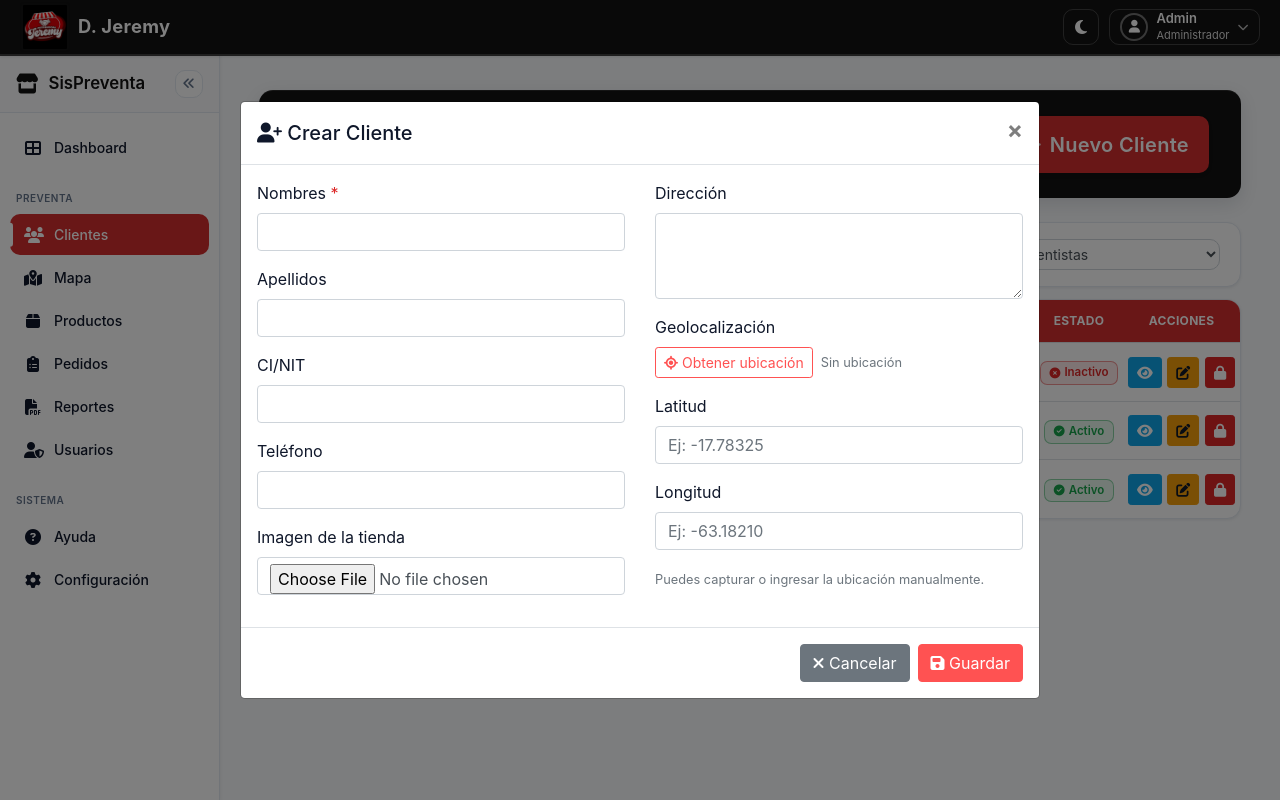
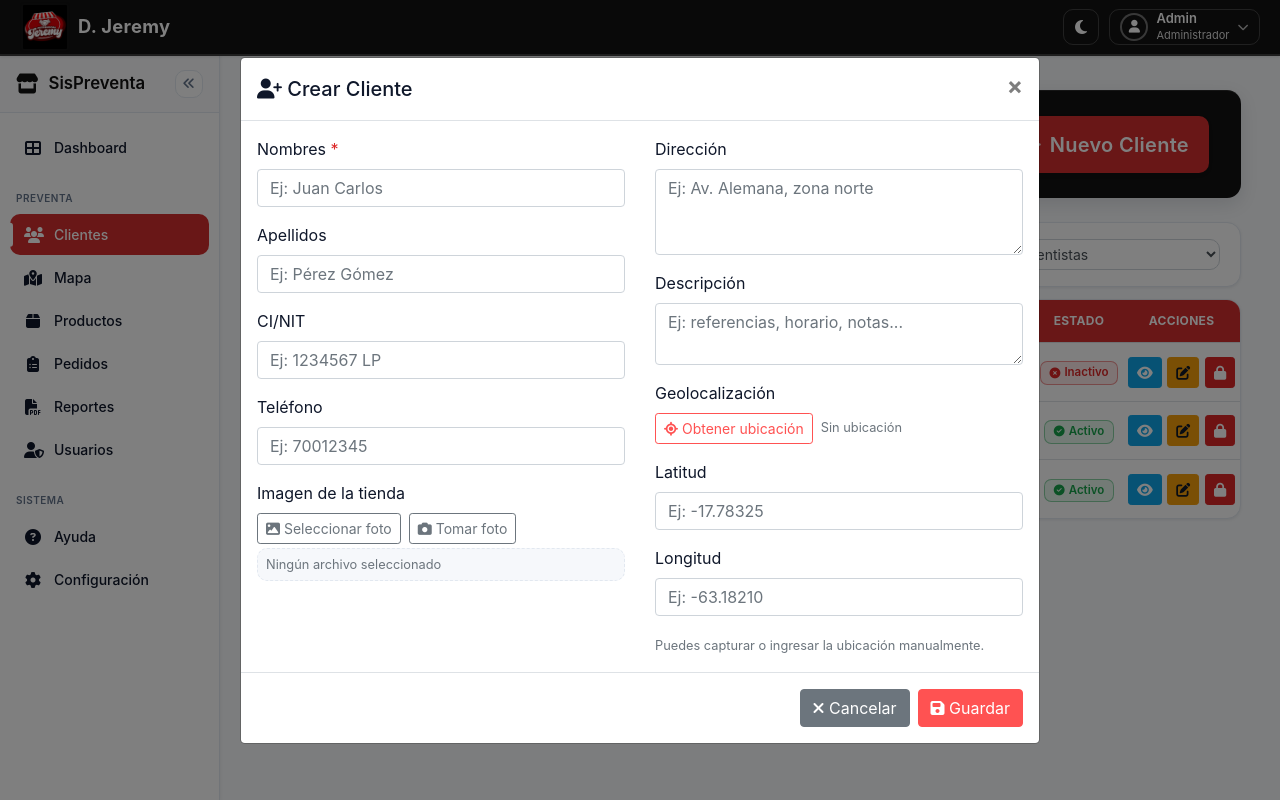
Before and after one commit to Guilder23/Sistema-Preventa, a Django app: page /clientes/ in a window 1280 px wide, after a click on "Nuevo Cliente". Run offline with Django 5.2, Linux system fonts and the light colour scheme; a user stored in the database is signed in; data comes from the database, SQL or seed files in the repository; some libraries are stand-ins or nearby versions.

Commit message:
Aumentando input de tomar foto con camara y descripcion funcional

```diff
--- a/apps/clientes/models.py
+++ b/apps/clientes/models.py
@@ -8,6 +8,8 @@ class Cliente(models.Model):
     ci_nit = models.CharField(max_length=50, blank=True, null=True)
     telefono = models.CharField(max_length=30, blank=True, null=True)
     direccion = models.TextField(blank=True, null=True)
+
+    descripcion = models.TextField(blank=True, null=True)
 
     foto_tienda = models.ImageField(upload_to="clientes/tiendas/", blank=True, null=True)
 
--- a/apps/clientes/views.py
+++ b/apps/clientes/views.py
@@ -133,6 +133,7 @@ def crear_cliente(request):
     ci_nit = (request.POST.get("ci_nit") or "").strip()
     telefono = (request.POST.get("telefono") or "").strip()
     direccion = (request.POST.get("direccion") or "").strip()
+    descripcion = (request.POST.get("descripcion") or "").strip()
     latitud = (request.POST.get("latitud") or "").strip()
     longitud = (request.POST.get("longitud") or "").strip()
     foto_tienda = request.FILES.get("foto_tienda")
@@ -147,6 +148,7 @@ def crear_cliente(request):
         ci_nit=ci_nit or None,
         telefono=telefono or None,
         direccion=direccion or None,
+        descripcion=descripcion or None,
         latitud=latitud or None,
         longitud=longitud or None,
         foto_tienda=foto_tienda,
@@ -177,6 +179,7 @@ def obtener_cliente(request, id: int):
             "ci_nit": cliente.ci_nit or "",
             "telefono": cliente.telefono or "",
             "direccion": cliente.direccion or "",
+            "descripcion": cliente.descripcion or "",
             "latitud": str(cliente.latitud) if cliente.latitud is not None else "",
             "longitud": str(cliente.longitud) if cliente.longitud is not None else "",
             "foto_url": cliente.foto_tienda.url if cliente.foto_tienda else "",
@@ -197,6 +200,7 @@ def editar_cliente(request, id: int):
     ci_nit = (request.POST.get("ci_nit") or "").strip()
     telefono = (request.POST.get("telefono") or "").strip()
     direccion = (request.POST.get("direccion") or "").strip()
+    descripcion = (request.POST.get("descripcion") or "").strip()
     latitud = (request.POST.get("latitud") or "").strip()
     longitud = (request.POST.get("longitud") or "").strip()
     foto_tienda = request.FILES.get("foto_tienda")
@@ -211,6 +215,7 @@ def editar_cliente(request, id: int):
     cliente.ci_nit = ci_nit or None
     cliente.telefono = telefono or None
     cliente.direccion = direccion or None
+    cliente.descripcion = descripcion or None
     cliente.latitud = latitud or None
     cliente.longitud = longitud or None
     if foto_tienda:
--- a/static/css/clientes/clientes.css
+++ b/static/css/clientes/clientes.css
@@ -33,6 +33,19 @@
     color: var(--color-texto-secundario);
 }
 
+.cliente-foto-actions .btn {
+    white-space: nowrap;
+}
+
+/* Nombre de archivo seleccionado (input file custom) */
+#crearFotoTiendaNombre,
+#editFotoTiendaNombre {
+    padding: 6px 8px;
+    border: 1px dashed var(--color-borde);
+    border-radius: var(--radio-md);
+    background: color-mix(in srgb, var(--color-gris-claro), transparent 35%);
+}
+
 /* Badges de estado (activo/inactivo) */
 .badge-estado {
     display: inline-flex;
--- a/static/css/clientes/modals/crea.css
+++ b/static/css/clientes/modals/crea.css
@@ -1 +1,10 @@
 /* Modal crear cliente */
+
+.cliente-camara-video {
+    display: block;
+    width: 100%;
+    max-height: 240px;
+    background: #000;
+    border-radius: 4px;
+    object-fit: contain;
+}
--- a/static/js/clientes/modals/crea.js
+++ b/static/js/clientes/modals/crea.js
@@ -1,3 +1,126 @@
+(function (global) {
+    'use strict';
+
+    function stopStream(state) {
+        if (state.stream) {
+            state.stream.getTracks().forEach(function (t) {
+                t.stop();
+            });
+            state.stream = null;
+        }
+        if (state.video) {
+            state.video.srcObject = null;
+        }
+    }
+
+    function openUserMedia() {
+        if (!navigator.mediaDevices || !navigator.mediaDevices.getUserMedia) {
+            return Promise.reject(new Error('no-getUserMedia'));
+        }
+        var withFacing = { video: { facingMode: { ideal: 'environment' } }, audio: false };
+        return navigator.mediaDevices.getUserMedia(withFacing).catch(function () {
+            return navigator.mediaDevices.getUserMedia({ video: true, audio: false });
+        });
+    }
+
+    function blobToFile(blob) {
+        var name = 'tienda_camara_' + Date.now() + '.jpg';
+        try {
+            return new File([blob], name, { type: 'image/jpeg' });
+        } catch (e) {
+            blob.name = name;
+            return blob;
+        }
+    }
+
+    /**
+     * Tomar foto con la cámara y asignarla al input file (mismo envío que galería).
+     */
+    function initClienteFotoCamara(options) {
+        var fileInput = document.getElementById(options.fileInputId);
+        var preview = document.getElementById(options.previewId);
+        var btnAbrir = document.getElementById(options.btnAbrirId);
+        var wrap = document.getElementById(options.wrapId);
+        var video = document.getElementById(options.videoId);
+        var btnCapturar = document.getElementById(options.btnCapturarId);
+        var btnCerrar = document.getElementById(options.btnCerrarId);
+        if (!fileInput || !preview || !btnAbrir || !wrap || !video || !btnCapturar || !btnCerrar) {
+            return null;
+        }
+
+        var state = { stream: null, video: video };
+
+        function cerrarCamara() {
+            stopStream(state);
+            wrap.classList.add('d-none');
+        }
+
+        btnAbrir.addEventListener('click', function () {
+            if (!window.isSecureContext) {
+                alert(
+                    'La cámara solo funciona en HTTPS. Esta página no es un contexto seguro (revisa la URL).'
+                );
+                return;
+            }
+            openUserMedia()
+                .then(function (stream) {
+                    state.stream = stream;
+                    video.srcObject = stream;
+                    wrap.classList.remove('d-none');
+                })
+                .catch(function () {
+                    alert(
+                        'No se pudo acceder a la cámara. Permite el permiso del sitio en el navegador o prueba otro navegador.'
+                    );
+                });
+        });
+
+        btnCapturar.addEventListener('click', function () {
+            if (!state.stream || !video.videoWidth) {
+                return;
+            }
+            var canvas = document.createElement('canvas');
+            canvas.width = video.videoWidth;
+            canvas.height = video.videoHeight;
+            var ctx = canvas.getContext('2d');
+            ctx.drawImage(video, 0, 0);
+            canvas.toBlob(
+                function (blob) {
+                    if (!blob) {
+                        return;
+                    }
+                    var file = blobToFile(blob);
+                    var dt = new DataTransfer();
+                    try {
+                        dt.items.add(file);
+                        fileInput.files = dt.files;
+                    } catch (e) {
+                        alert('Tu navegador no permite asignar la foto al formulario. Elige imagen desde archivos.');
+                        return;
+                    }
+                    if (preview.src && preview.src.indexOf('blob:') === 0) {
+                        URL.revokeObjectURL(preview.src);
+                    }
+                    preview.src = URL.createObjectURL(file);
+                    preview.classList.remove('d-none');
+                    cerrarCamara();
+                    fileInput.dispatchEvent(new Event('change', { bubbles: true }));
+                },
+                'image/jpeg',
+                0.92
+            );
+        });
+
+        btnCerrar.addEventListener('click', cerrarCamara);
+
+        return {
+            stop: cerrarCamara
+        };
+    }
+
+    global.initClienteFotoCamara = initClienteFotoCamara;
+})(window);
+
 (function () {
     'use strict';
 
@@ -27,21 +150,49 @@
     }
 
     document.addEventListener('DOMContentLoaded', function () {
-        const btn = document.getElementById('btnUbicacionCrear');
-        if (!btn) return;
-        btn.addEventListener('click', function () {
+        let camaraCrear = null;
+        if (typeof window.initClienteFotoCamara === 'function') {
+            camaraCrear = window.initClienteFotoCamara({
+                fileInputId: 'crearFotoTienda',
+                previewId: 'crearFotoTiendaPreview',
+                btnAbrirId: 'btnCrearFotoCamara',
+                wrapId: 'crearCamaraWrap',
+                videoId: 'crearCamaraVideo',
+                btnCapturarId: 'btnCrearCamaraCapturar',
+                btnCerrarId: 'btnCrearCamaraCerrar'
+            });
+        }
+
+        const btnUbicacion = document.getElementById('btnUbicacionCrear');
+        if (btnUbicacion) {
+            btnUbicacion.addEventListener('click', function () {
                 capturarUbicacion(
                     document.getElementById('crearLatitud'),
                     document.getElementById('crearLongitud'),
                     document.getElementById('ubicacionCrearEstado')
                 );
             });
+        }
 
         const fotoInput = document.getElementById('crearFotoTienda');
         const fotoPreview = document.getElementById('crearFotoTiendaPreview');
-        if (fotoInput && fotoPreview) {
+        const fotoNombre = document.getElementById('crearFotoTiendaNombre');
+        const btnSeleccionar = document.getElementById('btnCrearFotoSeleccionar');
+
+        if (btnSeleccionar && fotoInput) {
+            btnSeleccionar.addEventListener('click', function () {
+                fotoInput.click();
+            });
+        }
+
+        if (fotoInput) {
             fotoInput.addEventListener('change', function () {
                 const file = fotoInput.files && fotoInput.files[0];
+                if (fotoNombre) {
+                    fotoNombre.textContent = file ? file.name : 'Ningún archivo seleccionado';
+                }
+
+                if (!fotoPreview) return;
                 if (!file) {
                     fotoPreview.src = '';
                     fotoPreview.classList.add('d-none');
@@ -54,6 +205,9 @@
         }
 
         $('#modalCrearCliente').on('hidden.bs.modal', function () {
+            if (camaraCrear) {
+                camaraCrear.stop();
+            }
             const lat = document.getElementById('crearLatitud');
             const lon = document.getElementById('crearLongitud');
             const st = document.getElementById('ubicacionCrearEstado');
@@ -66,6 +220,10 @@
                 fotoPreview.src = '';
                 fotoPreview.classList.add('d-none');
             }
+
+            if (fotoNombre) {
+                fotoNombre.textContent = 'Ningún archivo seleccionado';
+            }
         });
     });
 })();
--- a/static/js/clientes/modals/edita.js
+++ b/static/js/clientes/modals/edita.js
@@ -27,6 +27,22 @@
     }
 
     $(document).ready(function () {
+        let camaraEditar = null;
+        if (typeof window.initClienteFotoCamara === 'function') {
+            camaraEditar = window.initClienteFotoCamara({
+                fileInputId: 'editFotoTienda',
+                previewId: 'editFotoTiendaPreview',
+                btnAbrirId: 'btnEditFotoCamara',
+                wrapId: 'editCamaraWrap',
+                videoId: 'editCamaraVideo',
+                btnCapturarId: 'btnEditCamaraCapturar',
+                btnCerrarId: 'btnEditCamaraCerrar'
+            });
+        }
+
+        const btnSeleccionar = document.getElementById('btnEditFotoSeleccionar');
+        const fotoNombre = document.getElementById('editFotoTiendaNombre');
+
         $(document).on('click', '.btn-editar-cliente', function (e) {
             e.preventDefault();
             const id = $(this).data('cliente-id');
@@ -43,6 +59,7 @@
                     $('#editCiNit').val(data.ci_nit || '');
                     $('#editTelefono').val(data.telefono || '');
                     $('#editDireccion').val(data.direccion || '');
+                    $('#editDescripcion').val(data.descripcion || '');
                     $('#editLatitud').val(data.latitud || '');
                     $('#editLongitud').val(data.longitud || '');
                     $('#editActivoCliente').prop('checked', !!data.activo);
@@ -83,9 +100,19 @@
 
         const fotoInput = document.getElementById('editFotoTienda');
         const fotoPreview = document.getElementById('editFotoTiendaPreview');
+
+        if (btnSeleccionar && fotoInput) {
+            btnSeleccionar.addEventListener('click', function () {
+                fotoInput.click();
+            });
+        }
+
         if (fotoInput && fotoPreview) {
             fotoInput.addEventListener('change', function () {
                 const file = fotoInput.files && fotoInput.files[0];
+                if (fotoNombre) {
+                    fotoNombre.textContent = file ? file.name : 'Ningún archivo seleccionado';
+                }
                 if (!file) {
                     fotoPreview.src = '';
                     fotoPreview.classList.add('d-none');
@@ -107,6 +134,9 @@
         });
 
         $('#modalEditarCliente').on('hidden.bs.modal', function () {
+            if (camaraEditar) {
+                camaraEditar.stop();
+            }
             $('#formEditarCliente')[0].reset();
             setEstado(document.getElementById('ubicacionEditarEstado'), 'Sin ubicación');
 
@@ -117,6 +147,10 @@
                 fp.classList.add('d-none');
             }
             if (fi) fi.value = '';
+
+            if (fotoNombre) {
+                fotoNombre.textContent = 'Ningún archivo seleccionado';
+            }
         });
     });
 })();
--- a/static/js/clientes/modals/ver.js
+++ b/static/js/clientes/modals/ver.js
@@ -21,6 +21,7 @@
                     $('#verClienteCiNit').text(data.ci_nit || '—');
                     $('#verClienteTelefono').text(data.telefono || '—');
                     $('#verClienteDireccion').text(data.direccion || '—');
+                    $('#verClienteDescripcion').text(data.descripcion || '—');
 
                     const ubicacion = (data.latitud && data.longitud)
                         ? `${parseFloat(data.latitud).toFixed(5)}, ${parseFloat(data.longitud).toFixed(5)}`
--- a/templates/clientes/modals/crea.html
+++ b/templates/clientes/modals/crea.html
@@ -12,24 +12,42 @@
                         <div class="col-md-6">
                             <div class="form-group">
                                 <label>Nombres <span class="text-danger">*</span></label>
-                                <input type="text" class="form-control" name="nombres" required>
+                                <input type="text" class="form-control" name="nombres" placeholder="Ej: Juan Carlos" required>
                             </div>
                             <div class="form-group">
                                 <label>Apellidos</label>
-                                <input type="text" class="form-control" name="apellidos">
+                                <input type="text" class="form-control" name="apellidos" placeholder="Ej: Pérez Gómez">
                             </div>
                             <div class="form-group">
                                 <label>CI/NIT</label>
-                                <input type="text" class="form-control" name="ci_nit">
+                                <input type="text" class="form-control" name="ci_nit" placeholder="Ej: 1234567 LP">
                             </div>
                             <div class="form-group">
                                 <label>Teléfono</label>
-                                <input type="text" class="form-control" name="telefono">
+                                <input type="text" class="form-control" name="telefono" placeholder="Ej: 70012345">
                             </div>
 
                             <div class="form-group">
                                 <label>Imagen de la tienda</label>
-                                <input type="file" class="form-control" id="crearFotoTienda" name="foto_tienda" accept="image/*">
+                                <input type="file" class="d-none" id="crearFotoTienda" name="foto_tienda" accept="image/*">
+                                <div class="cliente-foto-actions d-flex flex-wrap align-items-start" style="gap:8px;">
+                                    <button type="button" class="btn btn-outline-secondary btn-sm" id="btnCrearFotoSeleccionar" title="Seleccionar una imagen desde el dispositivo">
+                                        <i class="fas fa-image"></i> Seleccionar foto
+                                    </button>
+                                    <button type="button" class="btn btn-outline-secondary btn-sm" id="btnCrearFotoCamara" title="Pedir permiso y usar la cámara">
+                                        <i class="fas fa-camera"></i> Tomar foto
+                                    </button>
+                                </div>
+                                <small class="text-muted d-block mt-1" id="crearFotoTiendaNombre">Ningún archivo seleccionado</small>
+                                <div id="crearCamaraWrap" class="cliente-camara-wrap d-none mt-2">
+                                    <video id="crearCamaraVideo" class="cliente-camara-video" playsinline muted autoplay></video>
+                                    <div class="d-flex flex-wrap mt-2" style="gap:8px;">
+                                        <button type="button" class="btn btn-primary btn-sm" id="btnCrearCamaraCapturar">
+                                            <i class="fas fa-camera-retro"></i> Capturar
+                                        </button>
+                                        <button type="button" class="btn btn-outline-secondary btn-sm" id="btnCrearCamaraCerrar">Cerrar cámara</button>
+                                    </div>
+                                </div>
                                 <div class="mt-2">
                                     <img id="crearFotoTiendaPreview" class="cliente-foto-preview d-none" alt="Previsualización de tienda">
                                 </div>
@@ -38,7 +56,12 @@
                         <div class="col-md-6">
                             <div class="form-group">
                                 <label>Dirección</label>
-                                <textarea class="form-control" name="direccion" rows="3"></textarea>
+                                <textarea class="form-control" name="direccion" rows="3" placeholder="Ej: Av. Alemana, zona norte"></textarea>
+                            </div>
+
+                            <div class="form-group">
+                                <label>Descripción</label>
+                                <textarea class="form-control" name="descripcion" rows="2" placeholder="Ej: referencias, horario, notas..."></textarea>
                             </div>
 
                             <div class="form-group">
--- a/templates/clientes/modals/edita.html
+++ b/templates/clientes/modals/edita.html
@@ -13,24 +13,42 @@
                         <div class="col-md-6">
                             <div class="form-group">
                                 <label>Nombres <span class="text-danger">*</span></label>
-                                <input type="text" class="form-control" id="editNombres" name="nombres" required>
+                                <input type="text" class="form-control" id="editNombres" name="nombres" placeholder="Ej: Juan Carlos" required>
                             </div>
                             <div class="form-group">
                                 <label>Apellidos</label>
-                                <input type="text" class="form-control" id="editApellidos" name="apellidos">
+                                <input type="text" class="form-control" id="editApellidos" name="apellidos" placeholder="Ej: Pérez Gómez">
                             </div>
                             <div class="form-group">
                                 <label>CI/NIT</label>
-                                <input type="text" class="form-control" id="editCiNit" name="ci_nit">
+                                <input type="text" class="form-control" id="editCiNit" name="ci_nit" placeholder="Ej: 1234567 LP">
                             </div>
                             <div class="form-group">
                                 <label>Teléfono</label>
-                                <input type="text" class="form-control" id="editTelefono" name="telefono">
+                                <input type="text" class="form-control" id="editTelefono" name="telefono" placeholder="Ej: 70012345">
                             </div>
 
                             <div class="form-group">
                                 <label>Imagen de la tienda</label>
-                                <input type="file" class="form-control" id="editFotoTienda" name="foto_tienda" accept="image/*">
+                                <input type="file" class="d-none" id="editFotoTienda" name="foto_tienda" accept="image/*">
+                                <div class="cliente-foto-actions d-flex flex-wrap align-items-start" style="gap:8px;">
+                                    <button type="button" class="btn btn-outline-secondary btn-sm" id="btnEditFotoSeleccionar" title="Seleccionar una imagen desde el dispositivo">
+                                        <i class="fas fa-image"></i> Seleccionar foto
+                                    </button>
+                                    <button type="button" class="btn btn-outline-secondary btn-sm" id="btnEditFotoCamara" title="Pedir permiso y usar la cámara">
+                                        <i class="fas fa-camera"></i> Tomar foto
+                                    </button>
+                                </div>
+                                <small class="text-muted d-block mt-1" id="editFotoTiendaNombre">Ningún archivo seleccionado</small>
+                                <div id="editCamaraWrap" class="cliente-camara-wrap d-none mt-2">
+                                    <video id="editCamaraVideo" class="cliente-camara-video" playsinline muted autoplay></video>
+                                    <div class="d-flex flex-wrap mt-2" style="gap:8px;">
+                                        <button type="button" class="btn btn-primary btn-sm" id="btnEditCamaraCapturar">
+                                            <i class="fas fa-camera-retro"></i> Capturar
+                                        </button>
+                                        <button type="button" class="btn btn-outline-secondary btn-sm" id="btnEditCamaraCerrar">Cerrar cámara</button>
+                                    </div>
+                                </div>
                                 <div class="mt-2">
                                     <img id="editFotoTiendaPreview" class="cliente-foto-preview d-none" alt="Previsualización de tienda">
                                 </div>
@@ -39,9 +57,12 @@
                         <div class="col-md-6">
                             <div class="form-group">
                                 <label>Dirección</label>
-                                <textarea class="form-control" id="editDireccion" name="direccion" rows="3"></textarea>
+                                <textarea class="form-control" id="editDireccion" name="direccion" rows="3" placeholder="Ej: Av. Alemana, zona norte"></textarea>
                             </div>
-
+                            <div class="form-group">
+                                <label>Descripción</label>
+                                <textarea class="form-control" id="editDescripcion" name="descripcion" rows="2" placeholder="Ej: referencias, horario, notas..."></textarea>
+                            </div>
                             <div class="form-group">
                                 <label>Geolocalización</label>
                                 <div class="d-flex" style="gap:8px;">
--- a/templates/clientes/modals/ver.html
+++ b/templates/clientes/modals/ver.html
@@ -32,6 +32,10 @@
                             <strong>Dirección:</strong>
                             <div class="text-muted" id="verClienteDireccion">—</div>
                         </div>
+                        <div class="mb-2">
+                            <strong>Descripción:</strong>
+                            <div class="text-muted" id="verClienteDescripcion">—</div>
+                        </div>
                         <div>
                             <strong>Ubicación:</strong>
                             <div class="text-muted" id="verClienteUbicacion">—</div>
```
Also changed, not shown: apps/clientes/migrations/0003_cliente_descripcion.py (added). Lines whose indentation alone changed are shown as unchanged.
